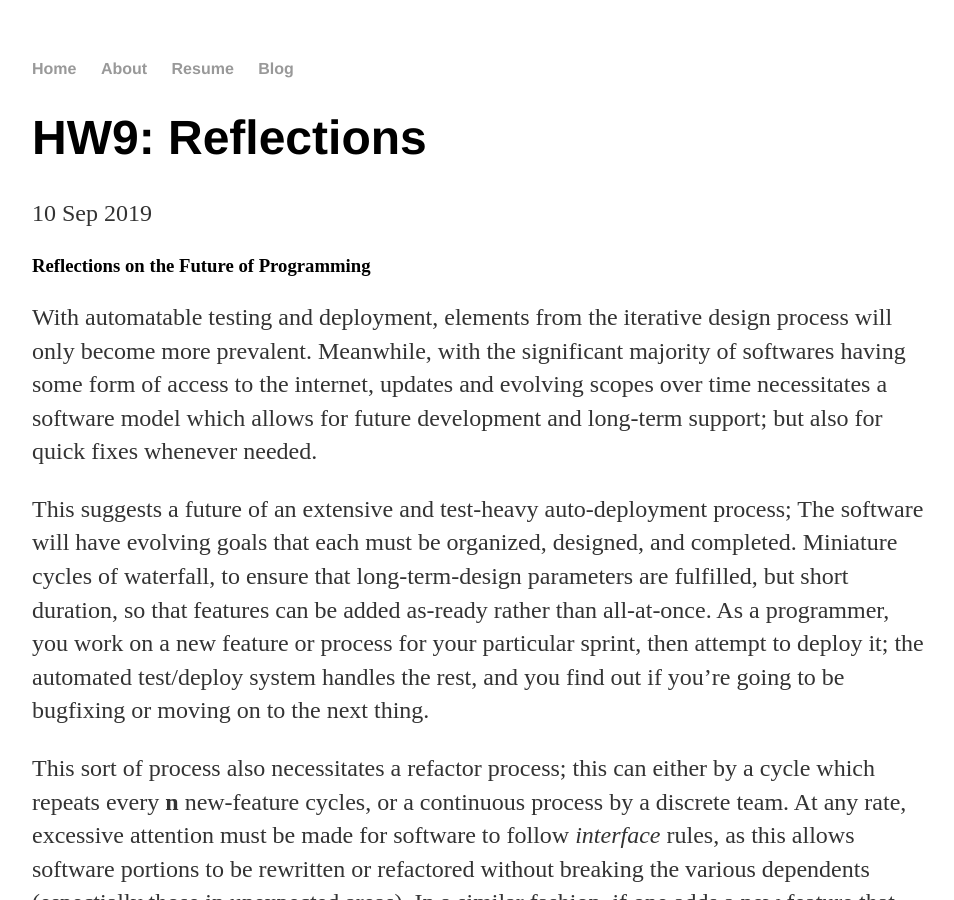
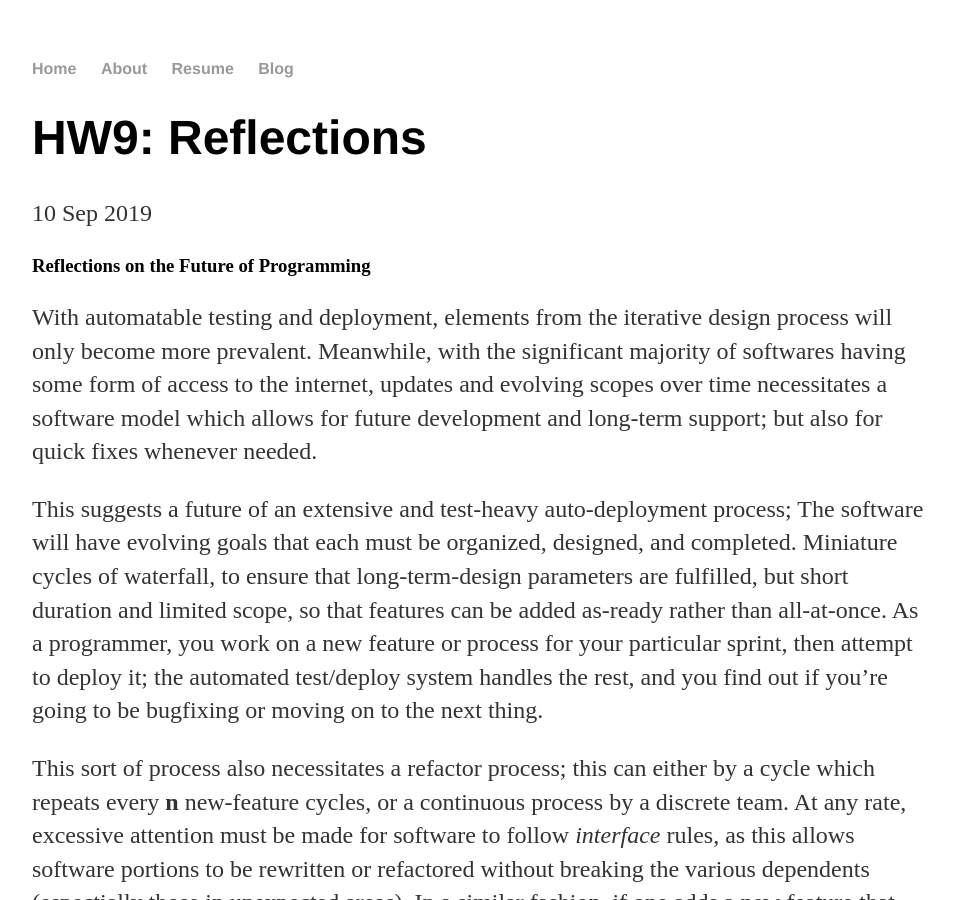
Before and after one commit to Quintuplin/quintuplin.github.io, a Jekyll site: the page built from _posts/2019-10-09-Reflections.md, in a window 1280 px wide and 900 px high. Shown: the whole window, without its empty margins (160-1114 px from the left). Built offline with Jekyll 4.4.1, drawn with Linux system fonts in a browser that asks for light colours; comment, search, counter and statistics services are not loaded.

Commit message:
Update 2019-10-09-Reflections.md

```diff
--- a/_posts/2019-10-09-Reflections.md
+++ b/_posts/2019-10-09-Reflections.md
@@ -8,7 +8,7 @@ date: 2019-09-10
 
 With automatable testing and deployment, elements from the iterative design process will only become more prevalent. Meanwhile, with the significant majority of softwares having some form of access to the internet, updates and evolving scopes over time necessitates a software model which allows for future development and long-term support; but also for quick fixes whenever needed.
 
-This suggests a future of an extensive and test-heavy auto-deployment process; The software will have evolving goals that each must be organized, designed, and completed. Miniature cycles of waterfall, to ensure that long-term-design parameters are fulfilled, but short duration, so that features can be added as-ready rather than all-at-once. As a programmer, you work on a new feature or process for your particular sprint, then attempt to deploy it; the automated test/deploy system handles the rest, and you find out if you're going to be bugfixing or moving on to the next thing.
+This suggests a future of an extensive and test-heavy auto-deployment process; The software will have evolving goals that each must be organized, designed, and completed. Miniature cycles of waterfall, to ensure that long-term-design parameters are fulfilled, but short duration and limited scope, so that features can be added as-ready rather than all-at-once. As a programmer, you work on a new feature or process for your particular sprint, then attempt to deploy it; the automated test/deploy system handles the rest, and you find out if you're going to be bugfixing or moving on to the next thing.
 
 This sort of process also necessitates a refactor process; this can either by a cycle which repeats every **n** new-feature cycles, or a continuous process by a discrete team. At any rate, excessive attention must be made for software to follow *interface* rules, as this allows software portions to be rewritten or refactored without breaking the various dependents (espectially those in unexpected areas). In a similar fashion, if one adds a new feature that calls an existing interface, and the existing interface has a bug, it is important to fix the old module rather than create code which relies on the module breaking 'predictably'; doing so means that one's own code is almost guaranteed to stop working the moment refactors get around to fixing the erroneous core.
 
```
